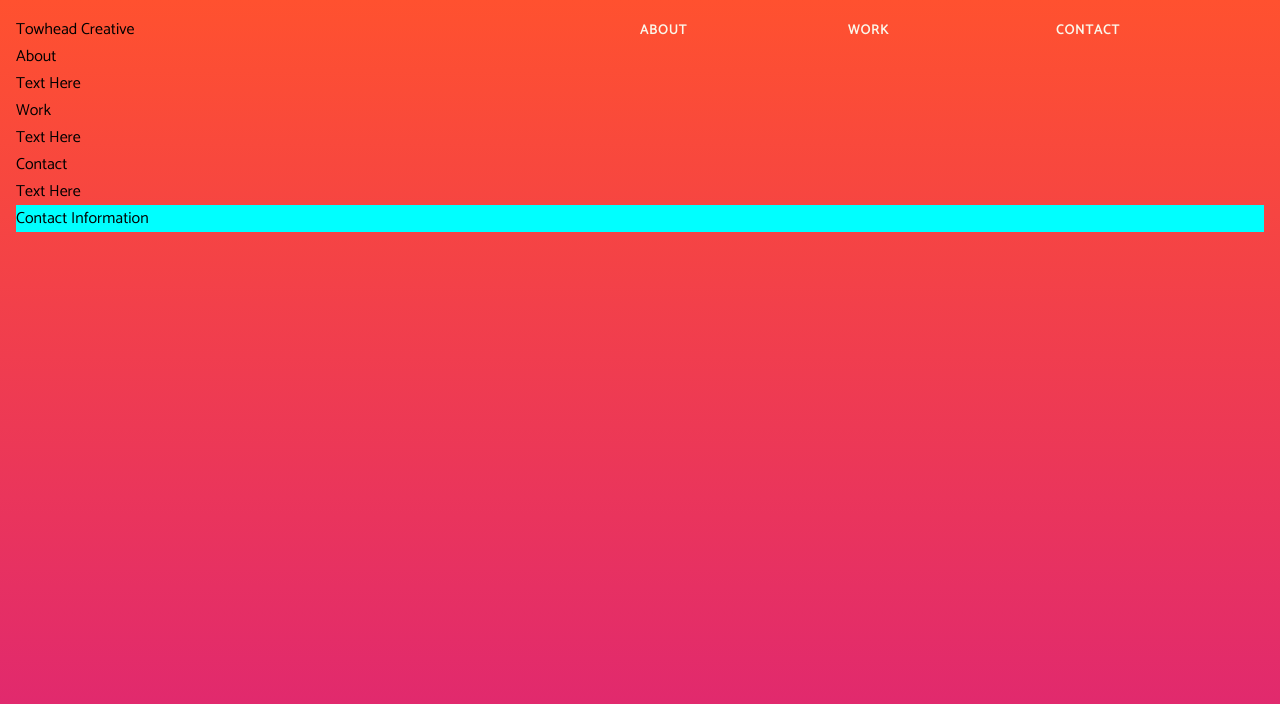
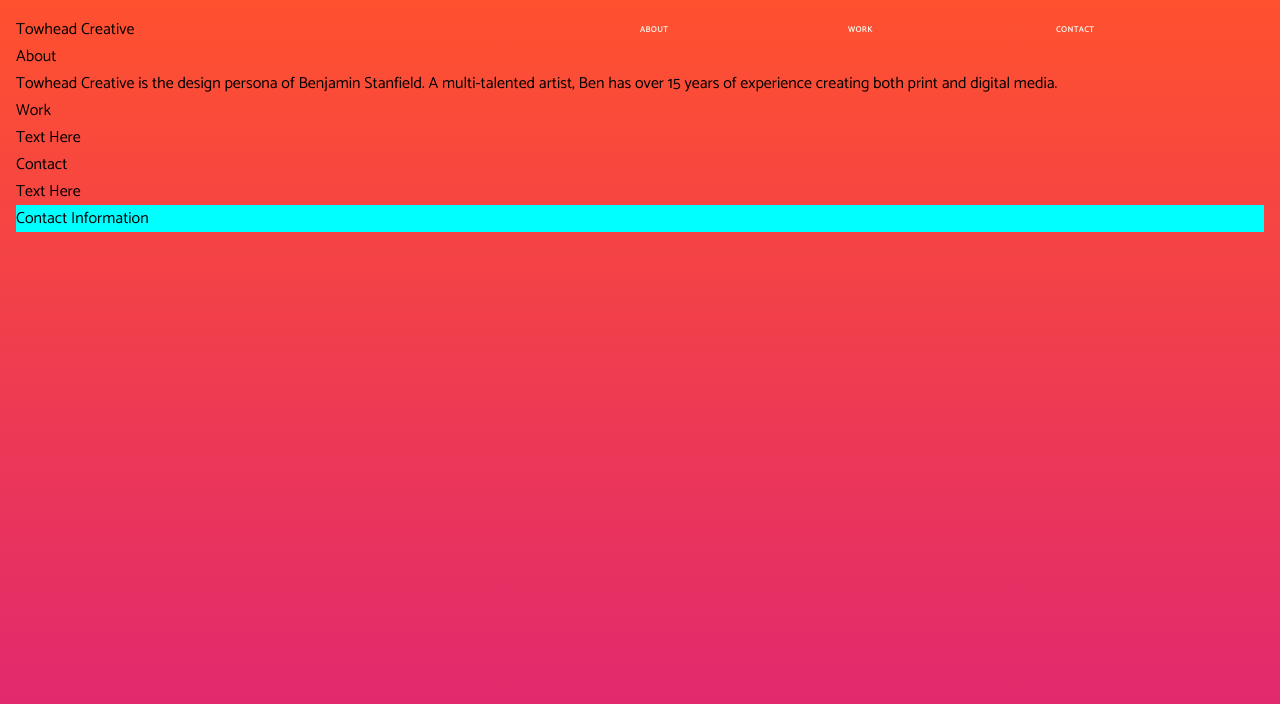
Before and after one commit to Doompeck/my-portfolio, a plain HTML site: page index.html in a window 1280 px wide. Drawn offline with Linux system fonts and the light colour scheme.

Commit message:
Added more structure and began adding content.

```diff
--- a/assets/css/style.css
+++ b/assets/css/style.css
@@ -31,7 +31,7 @@ padding: 1rem;
 .nav a{
 text-transform: uppercase;
 font-family: 'Catamaran', sans-serif;
-font-size: 10pt;
+font-size: 6pt;
 font-weight: bold;
 letter-spacing: 0.075em;
 line-height: 1.5em;
--- a/index.html
+++ b/index.html
@@ -4,7 +4,7 @@
     <meta charset="UTF-8">
     <meta http-equiv="X-UA-Compatible" content="IE=edge">
     <meta name="viewport" content="width=device-width, initial-scale=1.0">
-    <title>Document</title>
+    <title>Towhead Creative</title>
     <link rel="stylesheet" href="./assets/css/reset.css">
     <link rel="stylesheet" href="./assets/css/style.css">
     <link rel="preconnect" href="https://fonts.googleapis.com">
@@ -13,7 +13,7 @@
 </head>
 <body>
     <!-- Building the header -->
-   <div class="row">
+   <header class="row">
         <h1 class="col">Towhead Creative</h1>
         <!--navigation bar-->
         <nav class="col row nav">
@@ -21,7 +21,7 @@
             <a href="#Work" class="col">Work</a>
             <a href="#Contact" class="col">Contact</a>
         </nav>
-    </div>
+    </header>
     <!-- Setting a splash image between the header and the informational sections -->
     <section id ="splashImage">
     </section>
@@ -29,7 +29,7 @@
     <section>
         <div>
             <h2>About</h2>
-            <p class="row col">Text Here</p>
+            <p class="row col">Towhead Creative is the design persona of Benjamin Stanfield. A multi-talented artist, Ben has over 15 years of experience creating both print and digital media.</p>
         </div>
     </section>
 
```
